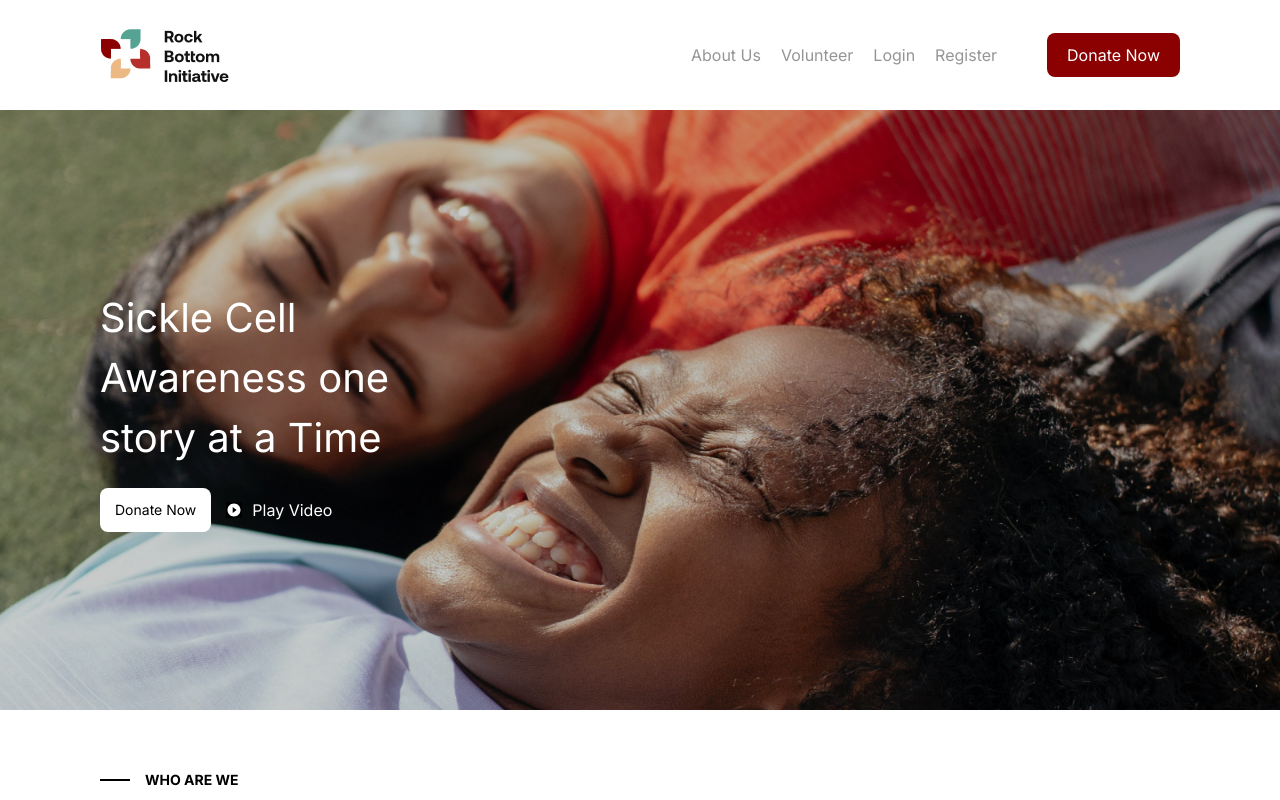
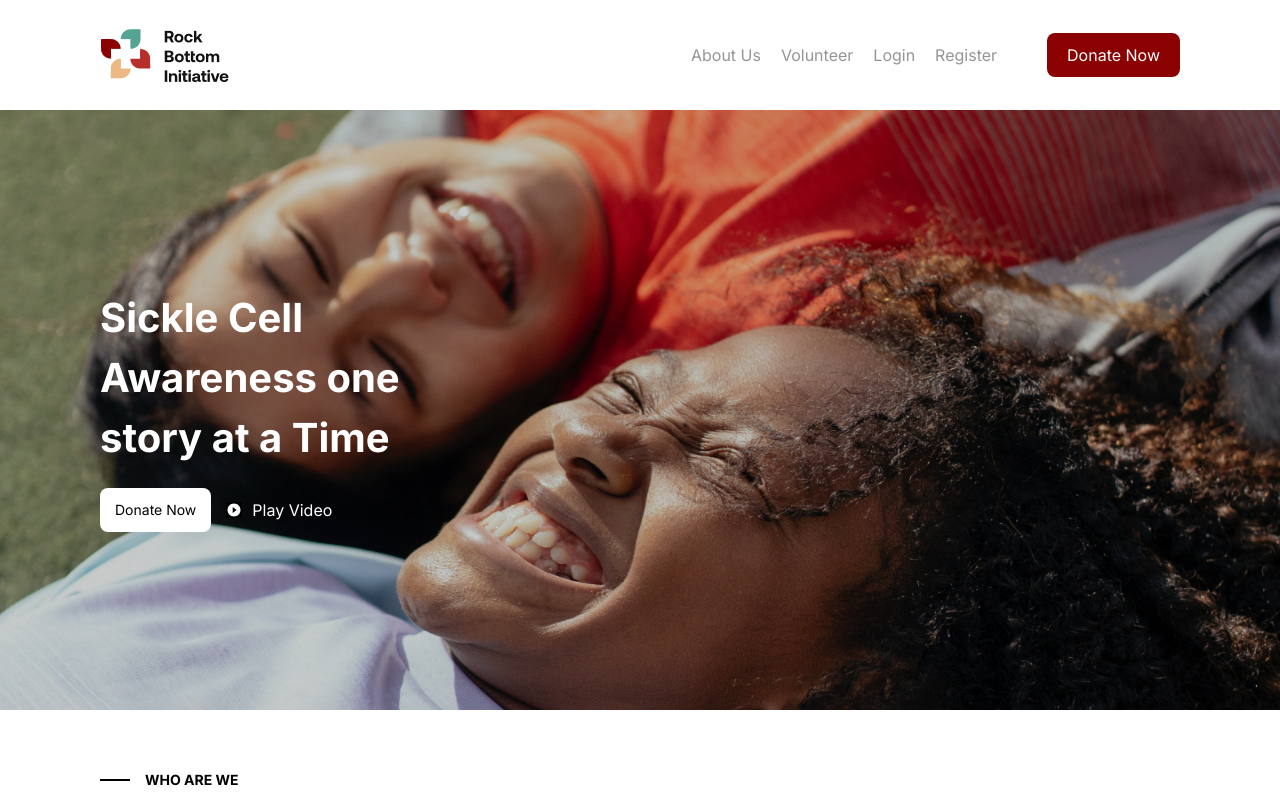
Before and after one commit to harzyz/rock-bottom-initiative, a Next.js app: page / in a window 1280 px wide. Shown: the top 800 px of the page. Built offline with nearby package versions, Linux system fonts and the light colour scheme.

Commit message:
first commit

```diff
--- a/src/app/components/Donations.tsx
+++ b/src/app/components/Donations.tsx
@@ -11,10 +11,10 @@ const Donations = () => {
           Buy a rock bottom book or invest in one of our <br className="hidden lg:block"/> talented warrior today.
           </h1>
           <div className='flex gap-[38px]'>
-            <button className="lg:py-[16px] py-[8px] rounded-[4px] px-[16px] lg:px-[32px] bg-[#8B0000] text-[#fff] text-xs lg:text-sm ">
+            <button className="lg:py-[16px] py-[8px] rounded-[4px] px-[16px] lg:px-[32px] bg-[#8B0000] text-[#fff] text-xs lg:text-sm transform transition-transform hover:scale-110">
             Join as a volunteer
             </button>
-            <button className="lg:py-[16px] py-[8px] rounded-[4px] px-[16px] lg:px-[32px] bg-[#fff] text-[black] text-xs lg:text-sm ">
+            <button className="lg:py-[16px] py-[8px] rounded-[4px] px-[16px] lg:px-[32px] bg-[#fff] text-[black] text-xs lg:text-sm transform transition-transform hover:scale-110 ">
             Donate Now
             </button>
           </div>
--- a/src/app/components/Hero.tsx
+++ b/src/app/components/Hero.tsx
@@ -9,7 +9,7 @@ export default function Hero() {
     <section className="w-full relative h-[400px] lg:h-[600px]">
       <div className="absolute w-full ps-[15px] lg:ps-[100px] h-full flex items-center">
         <div className='flex flex-col gap-[10px] lg:gap-[20px]'>
-          <h1 className="text-[20px] lg:text-[40px] text-[#fff]">
+          <h1 className="text-[20px] font-[700] lg:text-[40px] text-[#fff]">
             Sickle Cell <br /> Awareness one <br /> story at a Time
           </h1>
           <div className="flex">
```
